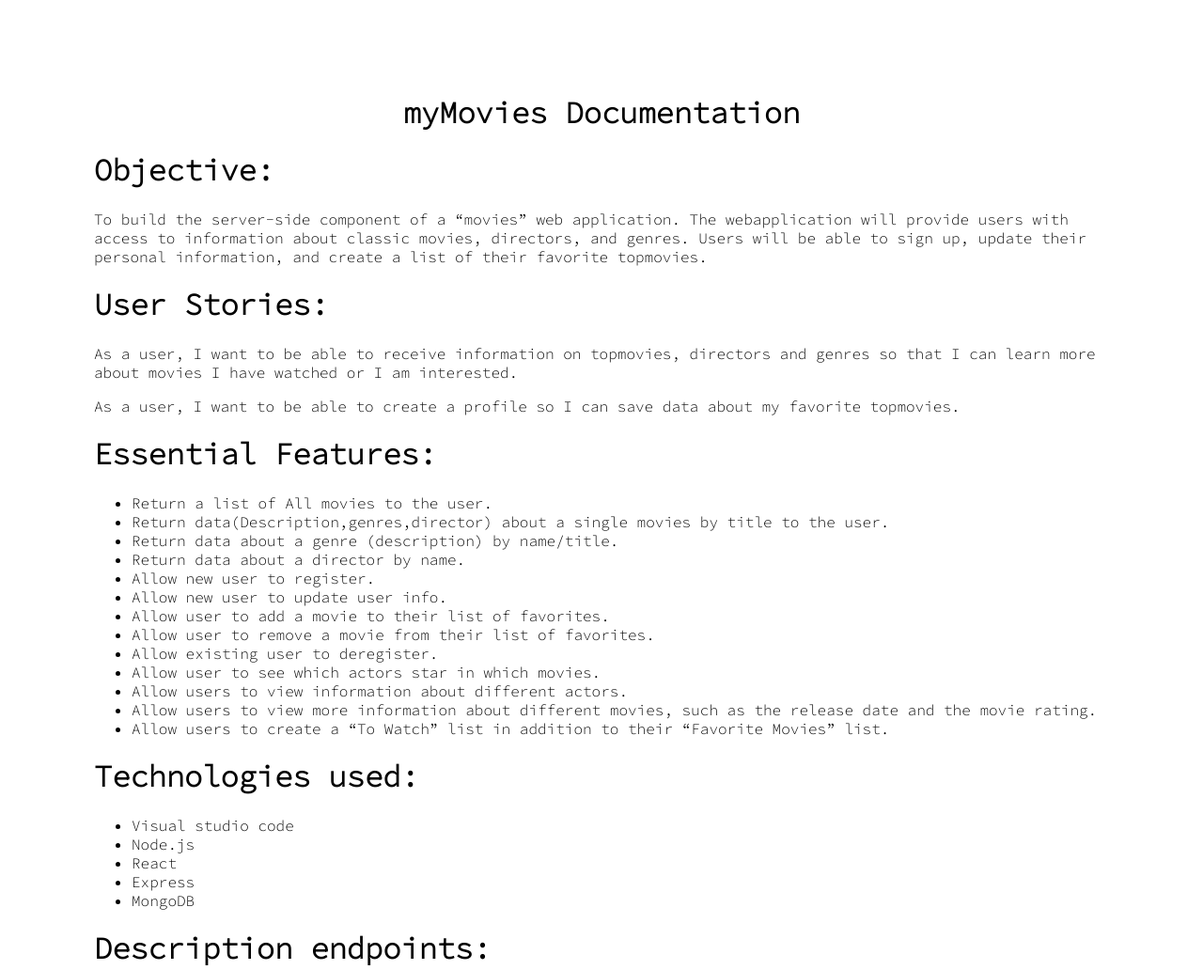
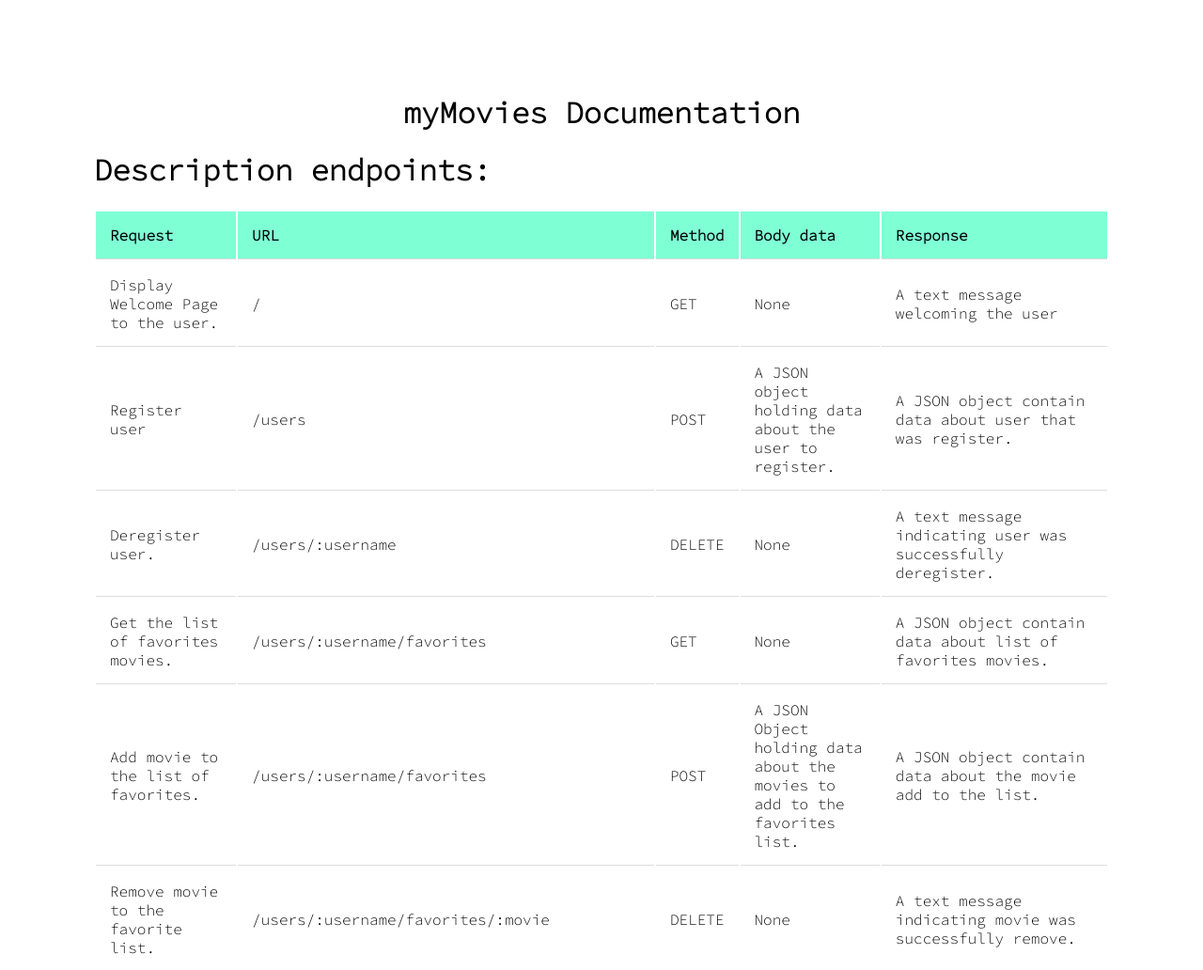
Before and after one commit to MikaelOmarTarhuni/movie_api, a website: page public/documentation.html in a window 1280 px wide. Shown: the top 1032 px of the page at 94% size. Drawn offline with Linux system fonts and the light colour scheme.

Commit message:
Update documentation.html

```diff
--- a/public/documentation.html
+++ b/public/documentation.html
@@ -36,40 +36,6 @@
        <h1>myMovies Documentation</h1>
       </nav>
     </header>
-    <div class="content">
-    <h1>Objective:</h1>
-     <p>To build the server-side component of a “movies” web application. The webapplication will provide users with access to information about classic movies, directors, and genres. Users will be able to sign up, update their personal information, and create a list of their favorite topmovies.</p>
-     <h1>User Stories:</h1>
-     <p>As a user, I want to be able to receive information on topmovies, directors and genres so that I can learn more about movies I have watched or I am interested.</p>
-     <p>As a user, I want to be able to create a profile so I can save data about my favorite topmovies.</p>
-     <h1>Essential Features:</h1>
-      <ul>
-         <li>
-         Return a list of All movies to the user.
-       </li>
-         <li>Return data(Description,genres,director) about a single movies by title to the user.</li>
-         <li>Return data about a genre (description) by name/title.</li>
-         <li>Return data about a director by name.</li>
-         <li>Allow new user to register.</li>
-         <li>Allow new user to update user info.</li>
-         <li>Allow user to add a movie to their list of favorites.</li>
-         <li>Allow user to remove a movie from their list of favorites.</li>
-         <li>Allow existing user to deregister.</li>
-         <li>Allow user to see which actors star in which movies.</li>
-         <li>Allow users to view information about different actors.</li>
-         <li>Allow users to view more information about different movies, such as the release date and
-            the movie rating.</li>
-        <li>Allow users to create a “To Watch” list in addition to their “Favorite Movies” list.</li>
-     </ul>
-      <h1>Technologies used:</h1>
-        <ul>
-         <li>Visual studio code</li>
-         <li>Node.js</li>
-         <li>React</li>
-         <li>Express</li>
-         <li>MongoDB</li>
-        </ul>
-    </div>
      <div class="endpoint-table">
          <h1>Description endpoints:</h1>
          <table>
```
